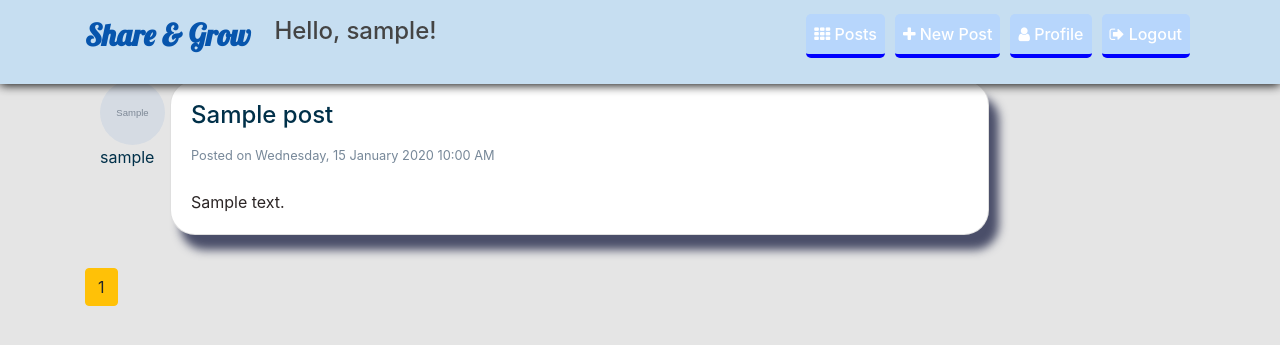
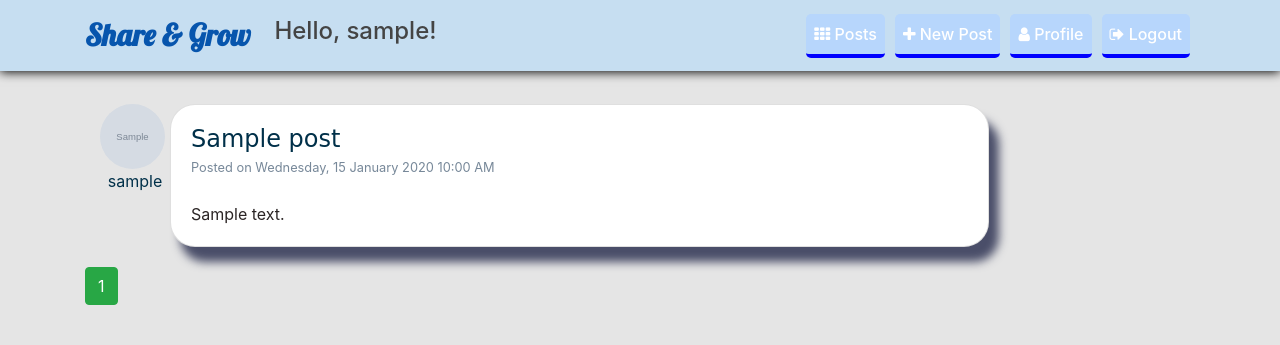
Before and after one commit to Yola21/My-Blog-Site, a Flask app: page /allpost in a window 1280 px wide. Shown: the top 345 px of the page. Run offline with Flask 2, Linux system fonts and the light colour scheme; a user stored in the database is signed in; tables that the repository leaves empty hold one stand-in row (values such as "Sample post"); grey boxes marked "Sample" are stand-in pictures; some libraries are stand-ins or nearby versions; some web fonts are replaced.

Commit message:
more style added

```diff
--- a/flaskblog/templates/allpost.html
+++ b/flaskblog/templates/allpost.html
@@ -2,10 +2,6 @@
 
 {% block head %}
   <style>
-    .container{
-      margin-bottom: 0.8rem;
-    }
-
     .card{
       border-radius: 25px;
       /* border-top-right-radius: 25px;
@@ -13,6 +9,11 @@
       background-color:  white;
       box-shadow: 10px 15px 10px #4a4e69;
       width: 92%;
+    }
+
+    .card-title{
+      margin-bottom: 0 !important;
+      font-family: 'Bebas Neue', cursive;
     }
 
     a{
@@ -40,12 +41,12 @@
   <div class="container" style="display: flex;">
     <article class="media" style="display: flex; flex-direction: column;">
       <img class="rounded-circle article-img" style="margin-right: 5px;" src="{{ url_for('static', filename='profile_pics/' + post.author.image_file) }}">
-      <a href="{{ url_for('users.user_posts', username=post.author.username) }}" id="author">{{ post.author.username }}</a>
+      <a href="{{ url_for('users.user_posts', username=post.author.username) }}" id="author" style="margin: 0 auto;">{{ post.author.username }}</a>
     </article>
 
     <div class="card" style="margin-bottom: 20px;">
       <div class="card-body">
-        <h4 class="card-title"><a class="title" href="{{ url_for('posts.post', post_id=post.id) }}">{{ post.title }}</a></h4>
+        <h4 class="card-title" style="font-family: 'Sansita Swashed', cursive;"><a class="title" href="{{ url_for('posts.post', post_id=post.id) }}">{{ post.title }}</a></h4>
         <small>Posted on {{ post.date_posted.strftime('%A, %d %B %Y %I:%M %p') }}</small>
         <br>
         <br>
@@ -62,9 +63,9 @@
   {% for page_num in posts.iter_pages(left_edge=1, right_edge=1, left_current=1, right_current=2) %}
     {% if page_num %}
       {% if posts.page == page_num %}
-        <a class="btn btn-warning mb-4" href="{{ url_for('posts.allpost', page=page_num) }}">{{ page_num }}</a>
+        <a class="btn btn-success mb-4" href="{{ url_for('posts.allpost', page=page_num) }}">{{ page_num }}</a>
       {% else %}
-        <a class="btn btn-outline-warning mb-4" href="{{ url_for('posts.allpost', page=page_num) }}">{{ page_num }}</a>
+        <a class="btn btn-outline-success mb-4" href="{{ url_for('posts.allpost', page=page_num) }}">{{ page_num }}</a>
       {% endif %}
     {% else %}
       ...
--- a/flaskblog/templates/layout.html
+++ b/flaskblog/templates/layout.html
@@ -12,6 +12,7 @@
     <link rel="preconnect" href="https://fonts.gstatic.com">
     <link href="https://fonts.googleapis.com/css2?family=Lobster&display=swap" rel="stylesheet">
     <link href="https://fonts.googleapis.com/css2?family=Alice&display=swap" rel="stylesheet">
+    <link href="https://fonts.googleapis.com/css2?family=Bebas+Neue&display=swap" rel="stylesheet">
 
     {% if title %}
         <title>Flask Blog - {{ title }}</title>
@@ -24,7 +25,7 @@
     <style>
       body{
         background-color: #e5e5e5;
-        margin-top: 5rem;
+        margin-top: 6.5rem;
       }
 
       .navigation-links{
@@ -48,6 +49,10 @@
       .navbar{
         background-color: #c6def1;
         box-shadow: 0px 1px 10px black;
+      }
+
+      .navbar .container{
+        margin-bottom: 0;
       }
     </style>
 
--- a/flaskblog/templates/post.html
+++ b/flaskblog/templates/post.html
@@ -13,6 +13,11 @@
       background-color:  white;
       box-shadow: 10px 15px 10px #4a4e69;
       width: 92%;
+    }
+
+    .card-title{
+      margin-bottom: 0 !important;
+      font-family: 'Bebas Neue', cursive;
     }
 
     a{
```
Also changed, not shown: flaskblog/templates/user_posts.html (+7 -2 lines).
